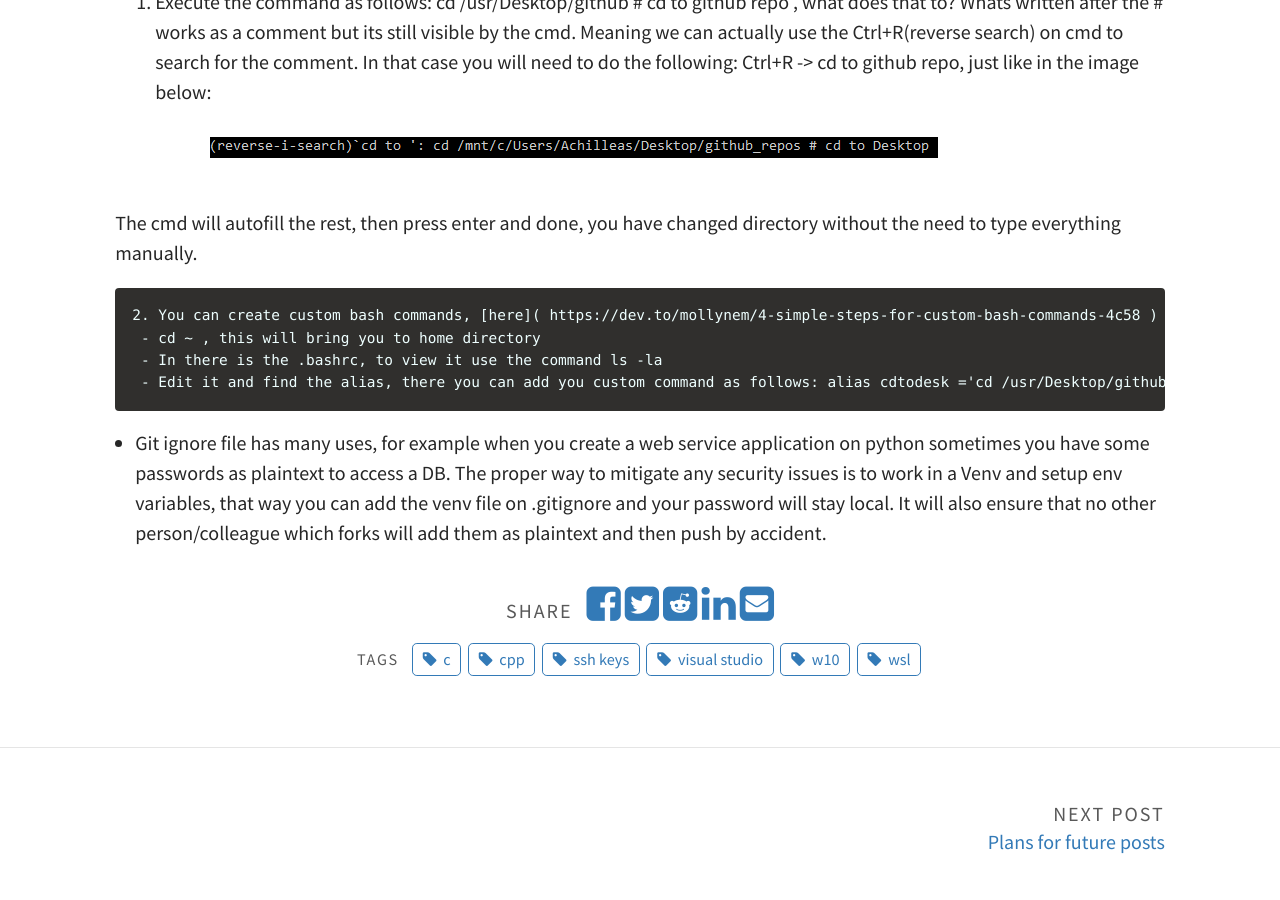
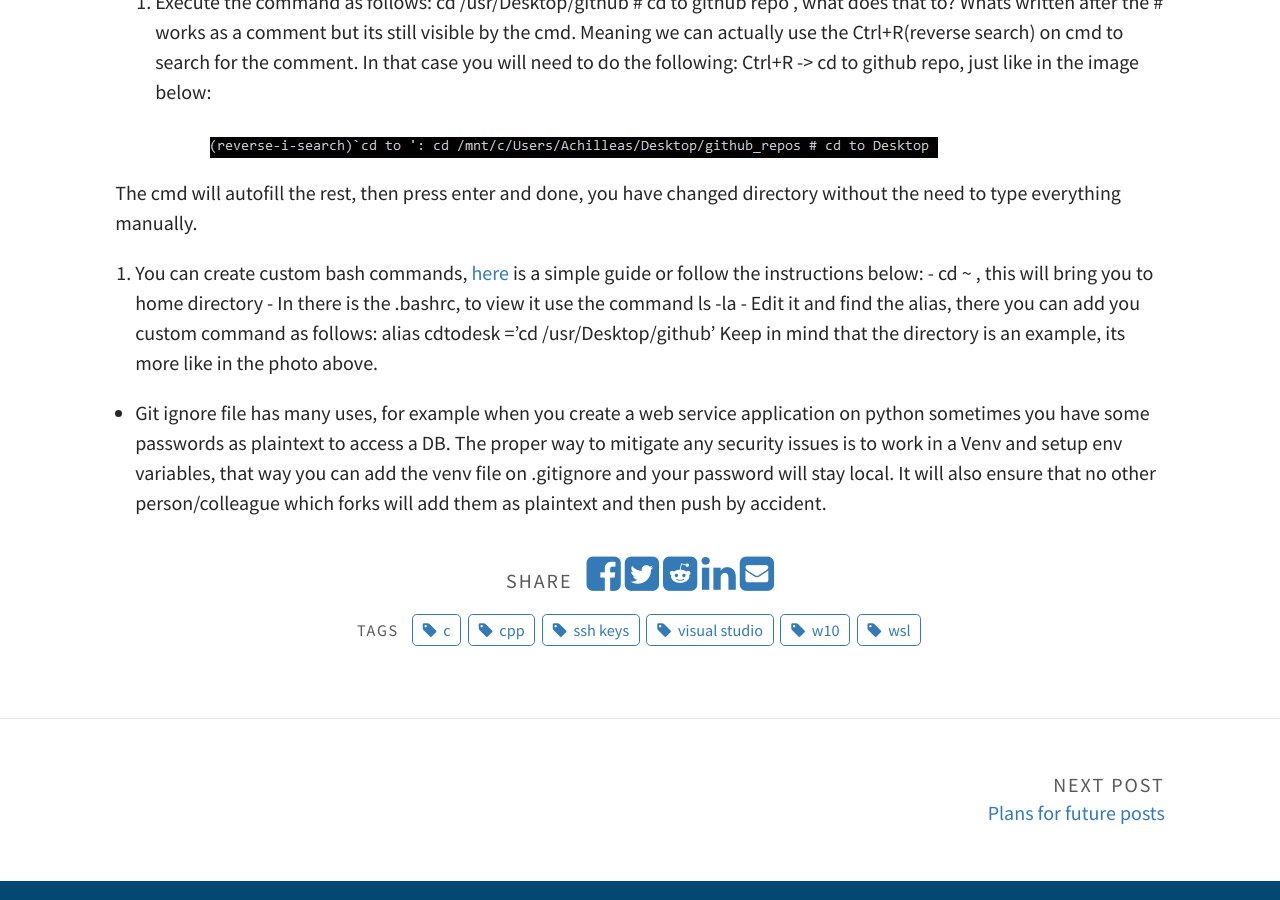
Before and after one commit to Achilleasein/achilleasein, a Jekyll site: the page built from _posts/2020-10-25-git_windows_c.md, in a window 1280 px wide and 900 px high, scrolled down 2393 px. Built offline with Jekyll 4.4.1, drawn with Linux system fonts in a browser that asks for light colours.

Commit message:
guess what

```diff
--- a/_posts/2020-10-25-git_windows_c.md
+++ b/_posts/2020-10-25-git_windows_c.md
@@ -67,14 +67,14 @@ Keep in mind that I have a .gitignore file, in that specific file we add files t
 ### Tips && Tricks
 
 - Instead of trying to cd every time, you can actually store the commands for future use, there are 2 ways to do that.
-    1. Execute the command as follows: cd /usr/Desktop/github # cd to github repo , what does that to? Whats written after the # works as a comment but its still visible by the cmd. Meaning we can actually use the Ctrl+R(reverse search) on cmd to search for the comment. In that case you will need to do the following: Ctrl+R -> cd to github repo, just like in the image below:
-    {% include aligner.html images="reverse_search.PNG" column=1 %} \
-    The cmd will autofill the rest, then press enter and done, you have changed directory without the need to type everything manually.
+  1. Execute the command as follows: cd /usr/Desktop/github # cd to github repo , what does that to? Whats written after the # works as a comment but its still visible by the cmd. Meaning we can actually use the Ctrl+R(reverse search) on cmd to search for the comment. In that case you will need to do the following: Ctrl+R -> cd to github repo, just like in the image below:
+  {% include aligner.html images="reverse_search.PNG" column=1 %}
+  The cmd will autofill the rest, then press enter and done, you have changed directory without the need to type everything manually.
 
-    2. You can create custom bash commands, [here]( https://dev.to/mollynem/4-simple-steps-for-custom-bash-commands-4c58 ) is a simple guide or follow the instructions below:
-     - cd ~ , this will bring you to home directory
-     - In there is the .bashrc, to view it use the command ls -la
-     - Edit it and find the alias, there you can add you custom command as follows: alias cdtodesk ='cd /usr/Desktop/github'
+  2. You can create custom bash commands, [here]( https://dev.to/mollynem/4-simple-steps-for-custom-bash-commands-4c58 ) is a simple guide or follow the instructions below:
+    - cd ~ , this will bring you to home directory
+    - In there is the .bashrc, to view it use the command ls -la
+    - Edit it and find the alias, there you can add you custom command as follows: alias cdtodesk ='cd /usr/Desktop/github'
   Keep in mind that the directory is an example, its more like in the photo above.
 
 - Git ignore file has many uses, for example when you create a web service application on python sometimes you have some passwords as plaintext to access a DB.
```
